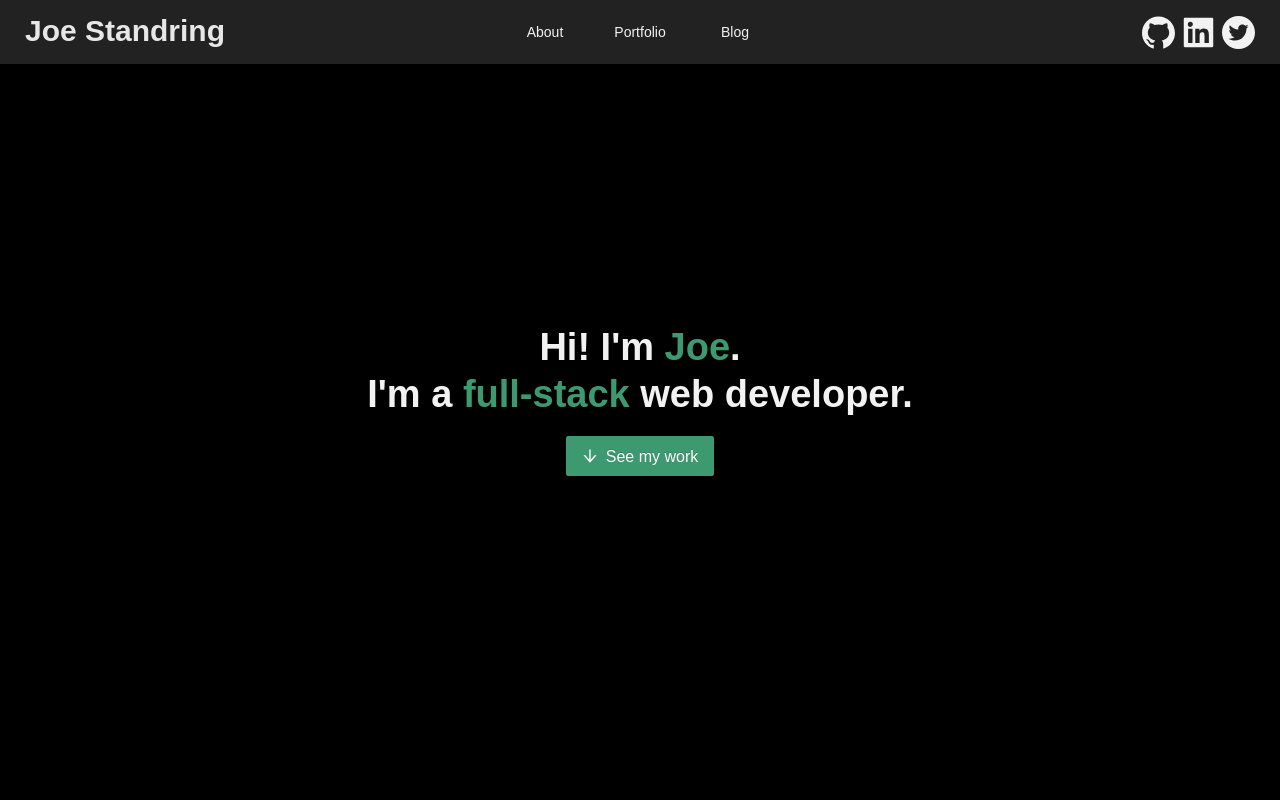
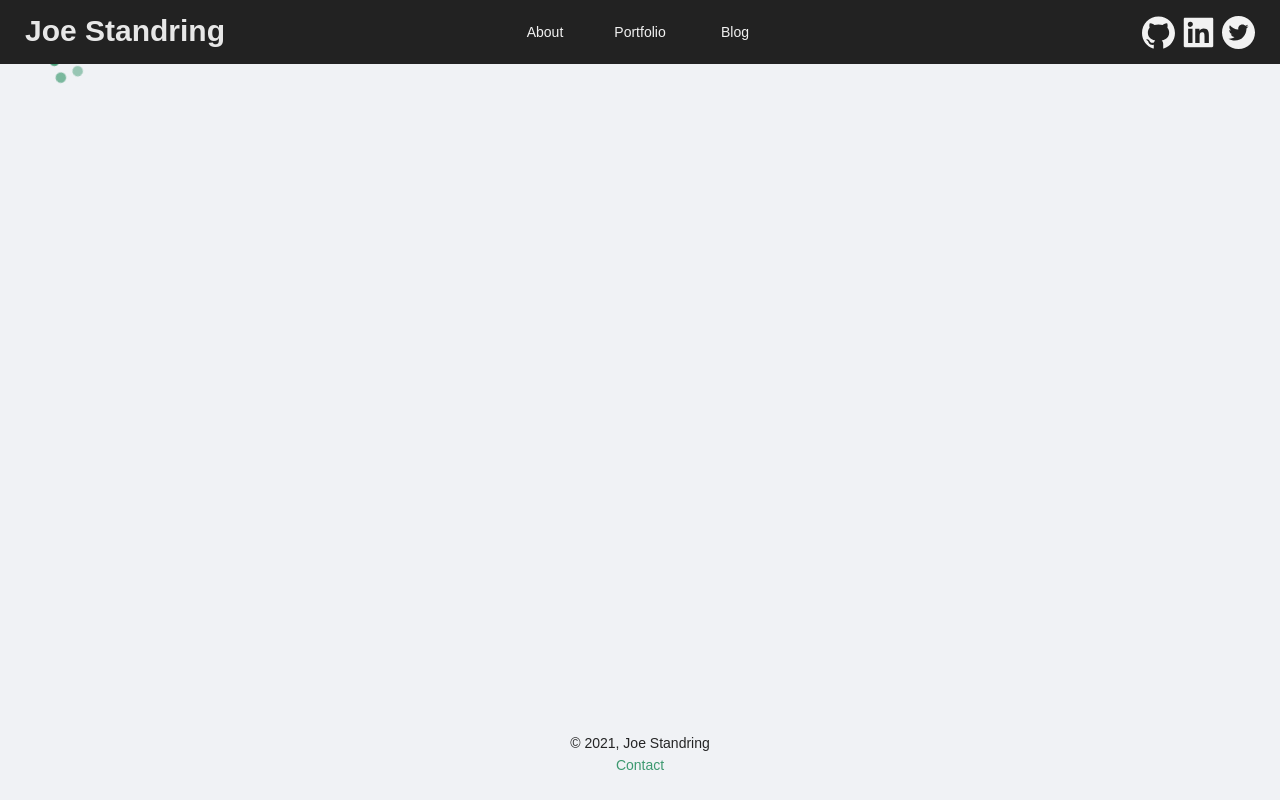
Before and after one commit to joestandring/joestandring.github.io, a React (Create React App) app: page /blog/1 in a window 1280 px wide. Shown: the top 800 px of the page. Built offline with nearby package versions, Linux system fonts and the light colour scheme; a web font is replaced by a local one.

Commit message:
Scroll to blog

```diff
--- a/src/App.jsx
+++ b/src/App.jsx
@@ -7,6 +7,7 @@ import Cover from './components/Cover';
 import PageContents from './components/content/PageContents';
 import Project from './components/content/Project';
 import FooterContent from './components/FooterContent';
+import Post from './components/content/Post';
 
 const { Header, Content, Footer } = Layout;
 
@@ -15,6 +16,11 @@ function App() {
     <Router>
       <Layout className="layout">
         <Switch>
+          <Route path="/blog/:route">
+            <Content className="content-style">
+              <Post />
+            </Content>
+          </Route>
           <Route path="/project/:route">
             <Content className="content-style">
               <Project />
--- a/src/components/content/Blog.jsx
+++ b/src/components/content/Blog.jsx
@@ -23,10 +23,10 @@ function Blog() {
   });
 
   return (
-    <>
+    <div id="blog">
       <Title className="page-title">Blog</Title>
       {projects}
-    </>
+    </div>
   );
 }
 
--- /dev/null
+++ b/src/components/content/Post.jsx
@@ -0,0 +1,28 @@
+import React, { useState, useEffect } from 'react';
+import { useParams } from 'react-router-dom';
+import { Spin } from 'antd';
+import Data from '../../data/blog.json';
+
+function Post() {
+  const [post, setPost] = useState();
+  const { route } = useParams();
+
+  function GetPost(postRoute) {
+    return Data.find((p) => p.route === postRoute);
+  }
+
+  useEffect(() => {
+    setPost(GetPost(route));
+  }, route);
+
+  if (post != null) {
+    return post.title;
+  // eslint-disable-next-line no-else-return
+  } else {
+    return (
+      <Spin size="large" />
+    );
+  }
+}
+
+export default Post;
```
